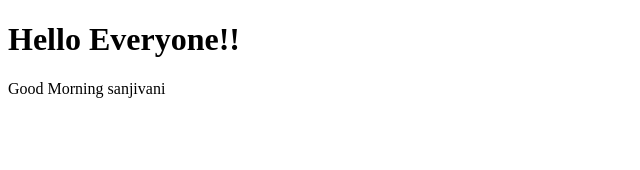
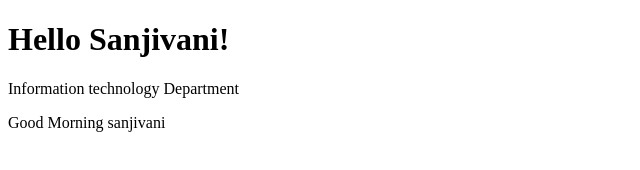
Before and after one commit to VedantShinde6054/Minip, a plain HTML site: page index.html in a window 1280 px wide. Shown: the whole page, without its empty margins (0-640 px from the left). Drawn offline with Linux system fonts and the light colour scheme.

Commit message:
dep. name

```diff
--- a/index.html
+++ b/index.html
@@ -6,7 +6,8 @@
     <title>Document</title>
   </head>
   <body>
-    <h1>Hello Everyone!!</h1>
+    <h1>Hello Sanjivani!</h1>
+    <p>Information technology Department</p>
     <p>Good Morning sanjivani</p>
   </body>
 </html>
```
